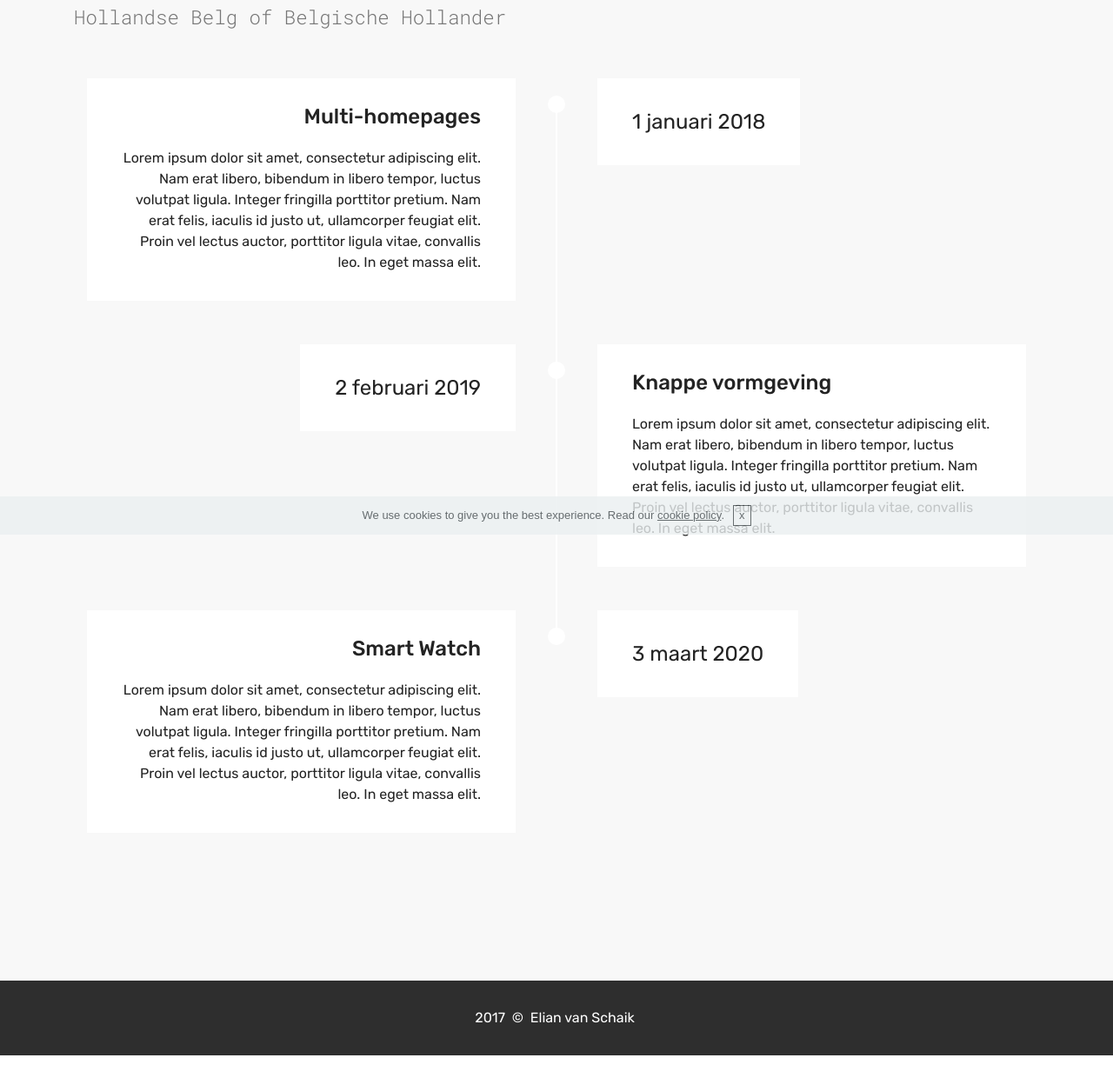
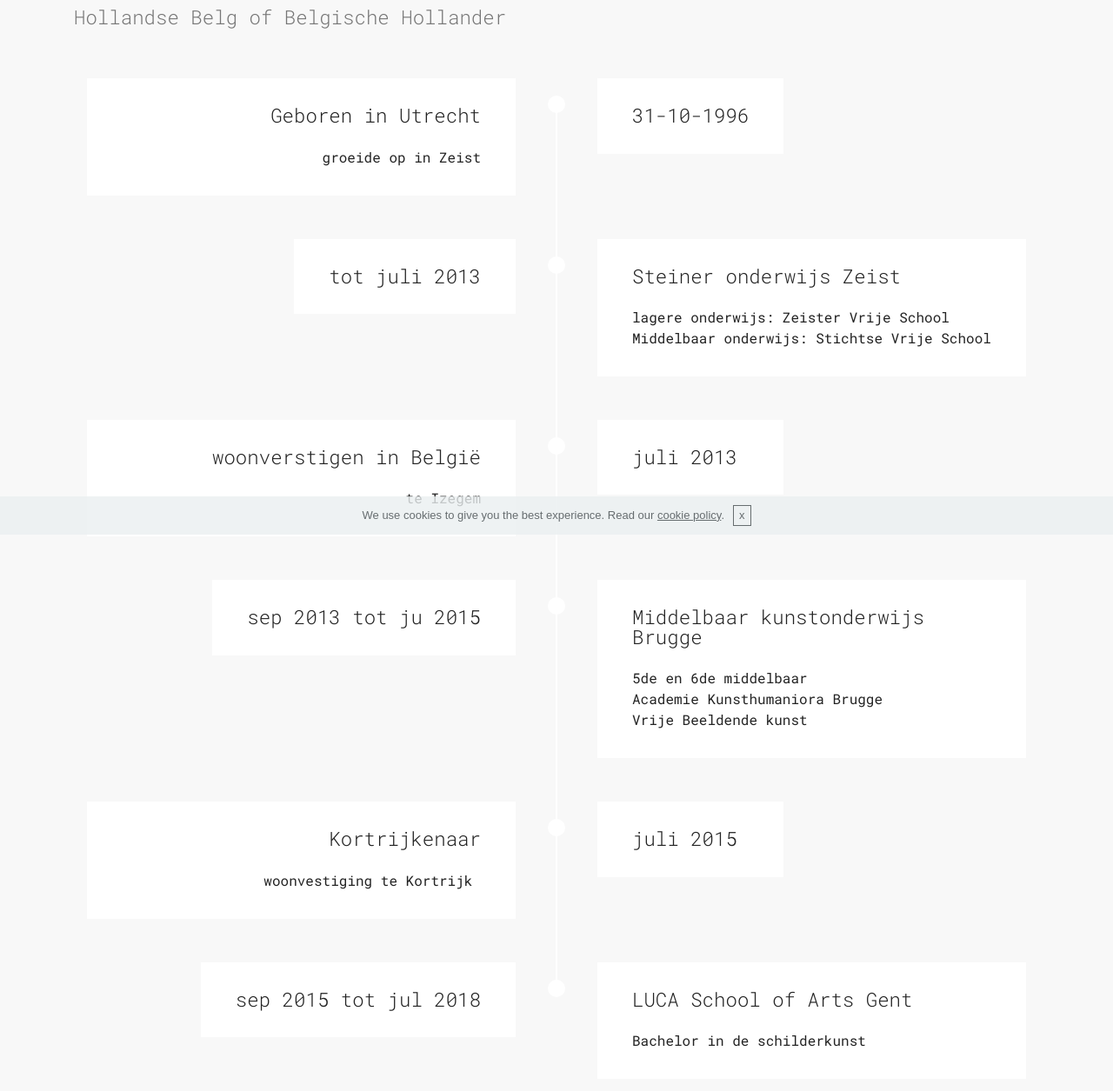
Before and after one commit to ElianvanSchaik/nl, a plain HTML site: page biografie.html in a window 1280 px wide. Shown: the part 185-1440 px from the top of the page at 87% size. Before the commit the page ends 1399 px from the top, so only its background shows below. Drawn offline with Linux system fonts and the light colour scheme.

Commit message:
create github pages

```diff
--- a/biografie.html
+++ b/biografie.html
@@ -67,7 +67,7 @@
     </nav>
 </section>
 
-<section class="engine"><a href="https://mobirise.ws/e">best web authoring software</a></section><section class="timeline1 cid-qO3XTaeQ7i" id="timeline1-6">
+<section class="engine"><a href="https://mobirise.ws/c">best free website maker</a></section><section class="timeline1 cid-qO3XTaeQ7i" id="timeline1-6">
 
 
 
@@ -83,20 +83,15 @@
             <div class="row timeline-element reverse separline">
                  <div class="timeline-date-panel col-xs-12 col-md-6  align-left">
                     <div class="time-line-date-content">
-                        <p class="mbr-timeline-date mbr-fonts-style display-5">
-                            1 januari 2018
-                        </p>
+                        <p class="mbr-timeline-date mbr-fonts-style display-2">
+                            31-10-1996</p>
                     </div>
                 </div>
            <span class="iconBackground"></span>
             <div class="col-xs-12 col-md-6 align-right">
                 <div class="timeline-text-content">
-                    <h4 class="mbr-timeline-title pb-3 mbr-fonts-style display-5">
-                        Multi-homepages
-                    </h4>
-                    <p class="mbr-timeline-text mbr-fonts-style display-7">
-                        Lorem ipsum dolor sit amet, consectetur adipiscing elit. Nam erat libero, bibendum in libero tempor, luctus volutpat ligula. Integer fringilla porttitor pretium. Nam erat felis, iaculis id justo ut, ullamcorper feugiat elit. Proin vel lectus auctor, porttitor ligula vitae, convallis leo. In eget massa elit.
-                    </p>
+                    <h4 class="mbr-timeline-title pb-3 mbr-fonts-style display-2">Geboren in Utrecht</h4>
+                    <p class="mbr-timeline-text mbr-fonts-style display-5">groeide op in Zeist<br></p>
                  </div>
             </div>
             </div>
@@ -104,53 +99,86 @@
             <div class="row timeline-element  separline">
                 <div class="timeline-date-panel col-xs-12 col-md-6 align-right">
                     <div class="time-line-date-content">
-                        <p class="mbr-timeline-date mbr-fonts-style display-5">
-                            2 februari 2019
+                        <p class="mbr-timeline-date mbr-fonts-style display-2">tot juli 2013</p>
+                    </div>
+                </div>
+                <span class="iconBackground"></span>
+                <div class="col-xs-12 col-md-6 align-left ">
+                    <div class="timeline-text-content">
+                        <h4 class="mbr-timeline-title pb-3 mbr-fonts-style display-2">Steiner onderwijs Zeist</h4>
+                        <p class="mbr-timeline-text mbr-fonts-style display-5">lagere onderwijs: Zeister Vrije School<br>Middelbaar onderwijs: Stichtse Vrije School</p>
+                    </div>
+                </div>
+            </div>
+
+
+            <div class="row timeline-element reverse separline">
+                <div class="timeline-date-panel col-xs-12 col-md-6  align-left">
+                    <div class="time-line-date-content">
+                        <p class="mbr-timeline-date mbr-fonts-style display-2">juli 2013&nbsp;</p>
+                    </div>
+                </div>
+                <span class="iconBackground"></span>
+                <div class="col-xs-12 col-md-6 align-right">
+                    <div class="timeline-text-content">
+                        <h4 class="mbr-timeline-title pb-3 mbr-fonts-style display-2">woonverstigen in België</h4>
+                        <p class="mbr-timeline-text mbr-fonts-style display-5">te Izegem</p>
+                    </div>
+                </div>
+            </div>
+
+            <div class="row timeline-element  separline">
+                <div class="timeline-date-panel col-xs-12 col-md-6 align-right">
+                    <div class="time-line-date-content">
+                        <p class="mbr-timeline-date mbr-fonts-style display-2">
+                            sep 2013 tot ju 2015</p>
+                    </div>
+                </div>
+                <span class="iconBackground"></span>
+                <div class="col-xs-12 col-md-6 align-left ">
+                    <div class="timeline-text-content">
+                        <h4 class="mbr-timeline-title pb-3 mbr-fonts-style display-2">Middelbaar kunstonderwijs Brugge</h4>
+                        <p class="mbr-timeline-text mbr-fonts-style display-5">5de en 6de middelbaar
+<br>Academie Kunsthumaniora Brugge
+<br>Vrije Beeldende kunst</p>
+                    </div>
+                </div>
+            </div>
+
+
+            <div class="row timeline-element reverse separline">
+                <div class="timeline-date-panel col-xs-12 col-md-6  align-left">
+                    <div class="time-line-date-content">
+                        <p class="mbr-timeline-date mbr-fonts-style display-2">juli 2015&nbsp;</p>
+                    </div>
+                </div>
+                <span class="iconBackground"></span>
+                <div class="col-xs-12 col-md-6 align-right">
+                    <div class="timeline-text-content">
+                        <h4 class="mbr-timeline-title pb-3 mbr-fonts-style display-2">
+                            Kortrijkenaar</h4>
+                        <p class="mbr-timeline-text mbr-fonts-style display-5">woonvestiging te Kortrijk&nbsp;</p>
+                    </div>
+                </div>
+            </div>
+
+
+            <div class="row timeline-element">
+                <div class="timeline-date-panel col-xs-12 col-md-6 align-right">
+                    <div class="time-line-date-content">
+                       <p class="mbr-timeline-date mbr-fonts-style display-2">
+                            sep 2015 tot jul 2018
                         </p>
                     </div>
                 </div>
                 <span class="iconBackground"></span>
                 <div class="col-xs-12 col-md-6 align-left ">
                     <div class="timeline-text-content">
-                        <h4 class="mbr-timeline-title pb-3 mbr-fonts-style display-5">
-                            Knappe vormgeving
-                        </h4>
-                        <p class="mbr-timeline-text mbr-fonts-style display-7">
-                            Lorem ipsum dolor sit amet, consectetur adipiscing elit. Nam erat libero, bibendum in libero tempor, luctus volutpat ligula. Integer fringilla porttitor pretium. Nam erat felis, iaculis id justo ut, ullamcorper feugiat elit. Proin vel lectus auctor, porttitor ligula vitae, convallis leo. In eget massa elit.
-                        </p>
+                        <h4 class="mbr-timeline-title pb-3 mbr-fonts-style display-2">LUCA School of Arts Gent</h4>
+                        <p class="mbr-timeline-text mbr-fonts-style display-5">Bachelor in de schilderkunst&nbsp;</p>
                     </div>
                 </div>
             </div>
-
-
-            <div class="row timeline-element reverse">
-                <div class="timeline-date-panel col-xs-12 col-md-6  align-left">
-                    <div class="time-line-date-content">
-                        <p class="mbr-timeline-date mbr-fonts-style display-5">
-                            3 maart 2020
-                        </p>
-                    </div>
-                </div>
-                <span class="iconBackground"></span>
-                <div class="col-xs-12 col-md-6 align-right">
-                    <div class="timeline-text-content">
-                        <h4 class="mbr-timeline-title pb-3 mbr-fonts-style display-5">
-                            Smart Watch
-                        </h4>
-                        <p class="mbr-timeline-text mbr-fonts-style display-7">
-                            Lorem ipsum dolor sit amet, consectetur adipiscing elit. Nam erat libero, bibendum in libero tempor, luctus volutpat ligula. Integer fringilla porttitor pretium. Nam erat felis, iaculis id justo ut, ullamcorper feugiat elit. Proin vel lectus auctor, porttitor ligula vitae, convallis leo. In eget massa elit.
-                        </p>
-                    </div>
-                </div>
-            </div>
-
-
-
-
-
-
-
-
 
 
 
```
Also changed, not shown: contact.html (+2 -2 lines), elianvanschaik.html (+1 -1 lines), meerlandschappen.html (+1 -1 lines), meermodeltekeningen.html (+1 -1 lines), meerportretten.html (+1 -1 lines), meerstadstuinen.html (+1 -1 lines), overdestadstuinen.html (+1 -1 lines), overhetlandschap.html (+1 -1 lines), overhetmodel.html (+1 -1 lines), overhetportret.html (+1 -1 lines), schilderijen.html (+1 -1 lines), tekeningen.html (+1 -1 lines), voorstudies.html (+1 -1 lines), assets/mobirise/css/mbr-additional.css, 1 other file.
